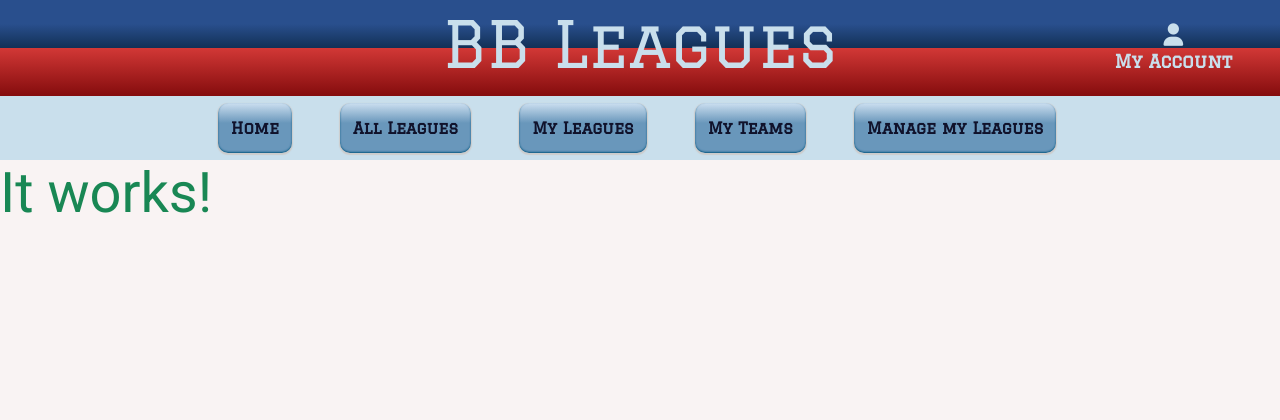
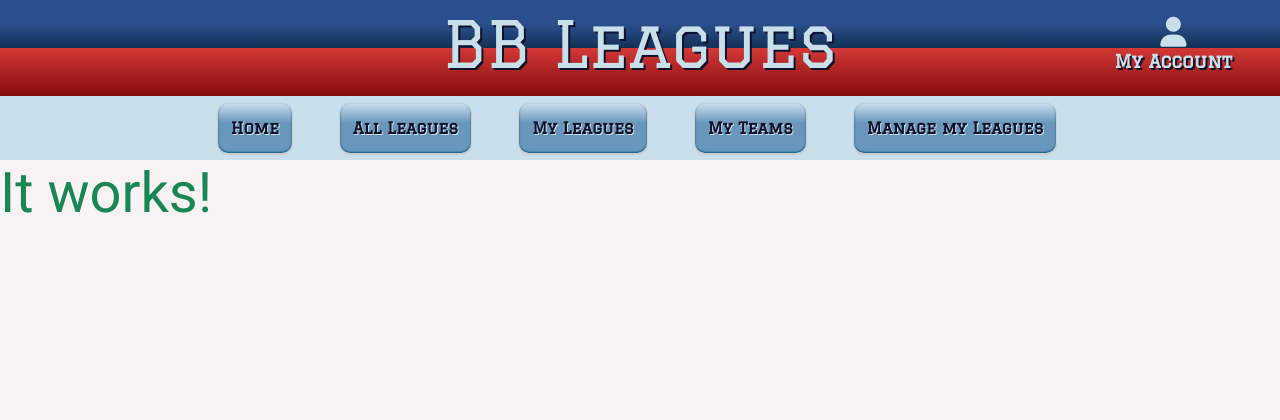
Before and after one commit to NickChapman1988/BBLeagues, a Django app: page / in a window 1280 px wide. Shown: the top 420 px of the page. Run offline with Django 4.2, Linux system fonts and the light colour scheme.

Commit message:
Add text shadow for nav bar text

```diff
--- a/static/css/base.css
+++ b/static/css/base.css
@@ -35,6 +35,14 @@ body {
 .title {
   color: #c9dfec;
   font-size: 4rem;
+  text-shadow: 2px 2px #10122b;
+}
+
+.account-div p {
+  text-shadow: 2px 2px #10122b;
+}
+.account-div i {
+  font-size: 30px;
 }
 
 .color-bg {
@@ -67,6 +75,7 @@ body {
     text-align: center;
     text-decoration: none;
     z-index: 1;
+    text-shadow: 1px 1px #c9dfec;
   }
   .nav-btn:before {
     content: "";
--- a/static/css/base.scss
+++ b/static/css/base.scss
@@ -46,6 +46,16 @@ body {
 .title {
     color: $color-pale-blue;
     font-size: 4rem;
+    text-shadow: 2px 2px $color-dark;
+}
+
+.account-div {
+    p {
+        text-shadow: 2px 2px $color-dark;
+    }
+    i {
+        font-size: 30px;
+    }
 }
 
 .color-bg {
@@ -78,6 +88,7 @@ body {
         text-align: center;
         text-decoration: none;
         z-index: 1;
+        text-shadow: 1px 1px $color-pale-blue;
     }
 
     .nav-btn:before {
```
Also changed, not shown: 1 other file.
